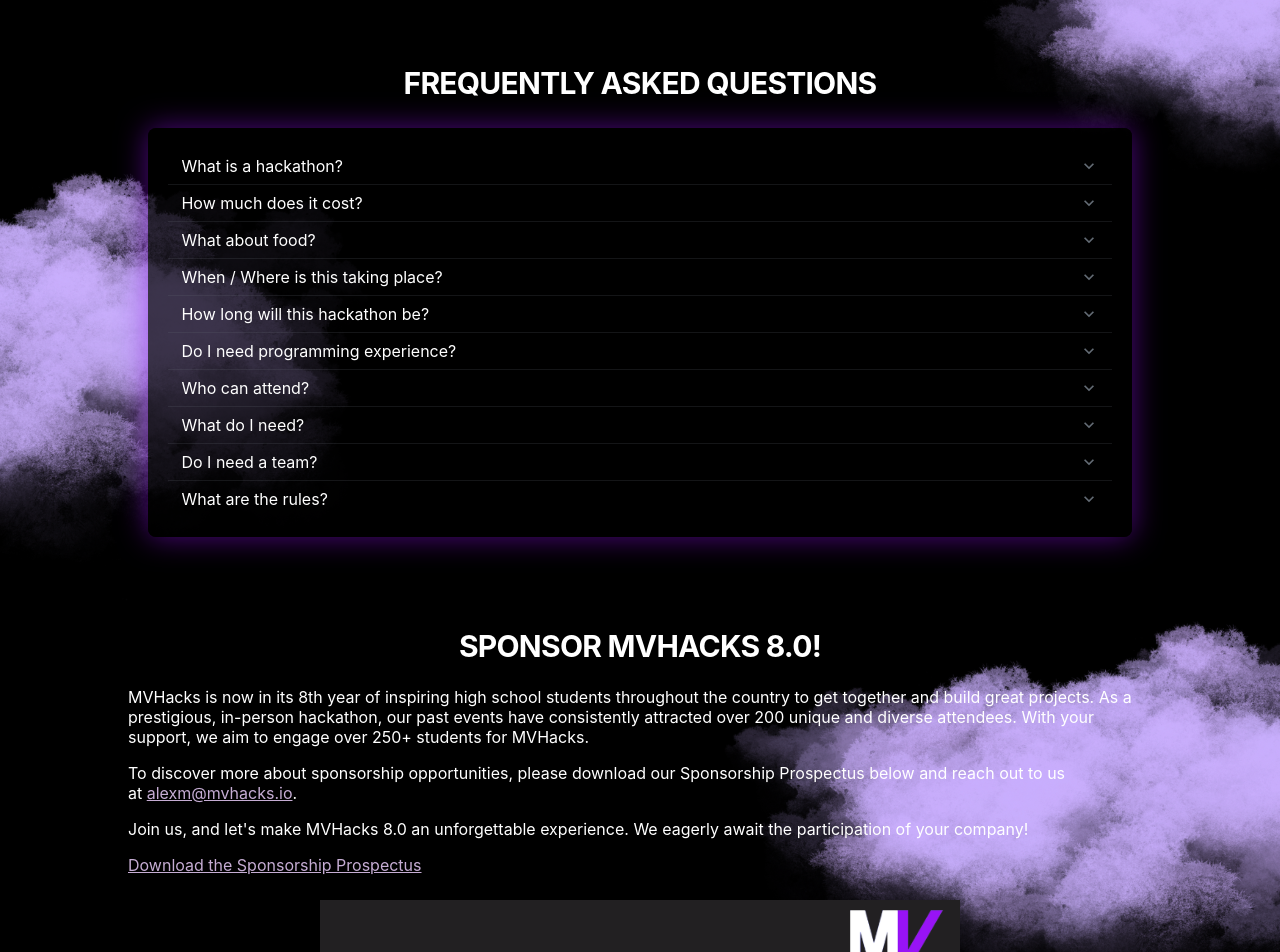
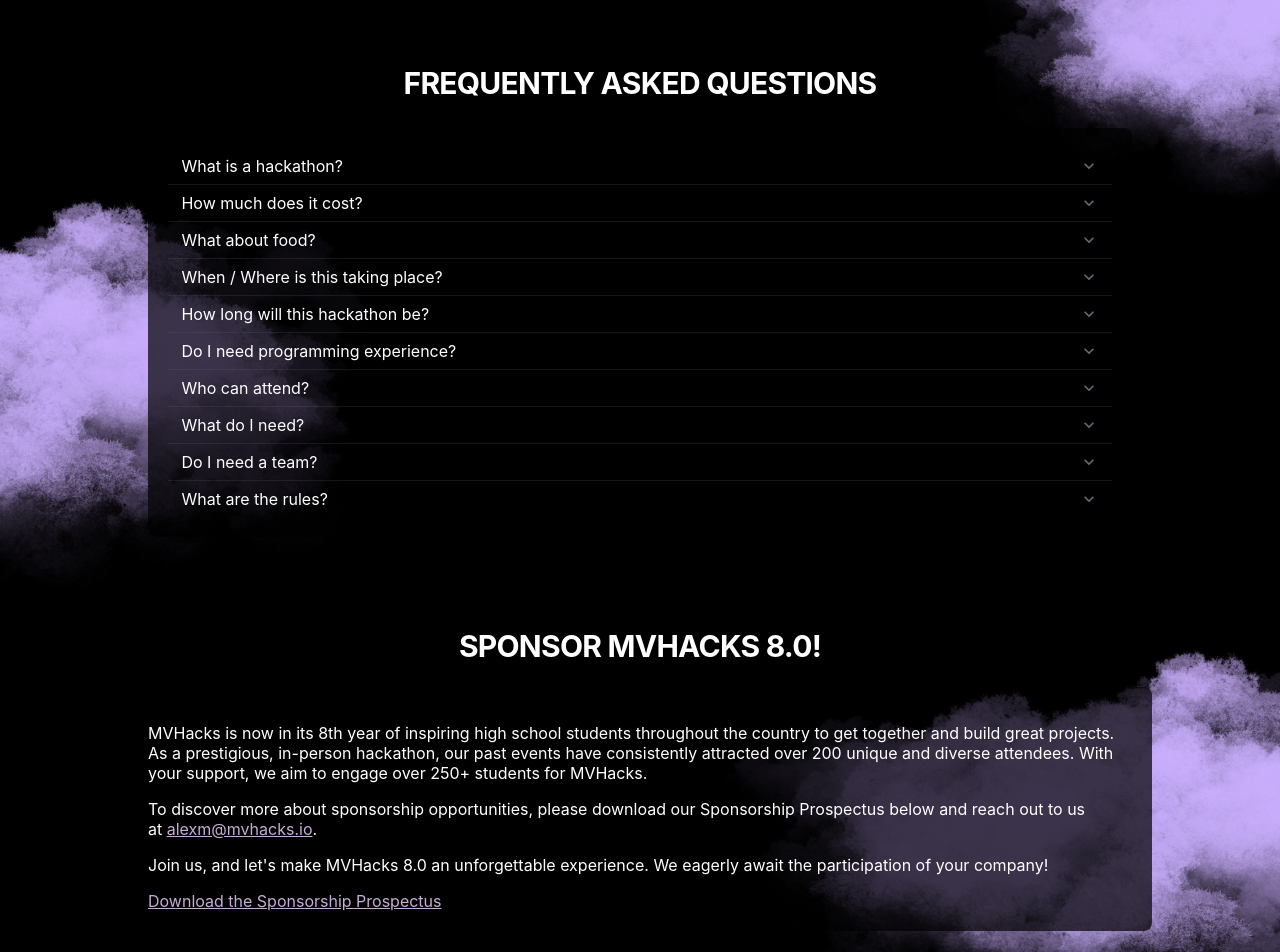
Before and after one commit to mvhacks/website-9.0, a React (Create React App) app: page / in a window 1280 px wide. Shown: the part 2880-3832 px from the top of the page. Built offline with nearby package versions, Linux system fonts and the light colour scheme.

Commit message:
fix background

```diff
--- a/src/components/Faqs.tsx
+++ b/src/components/Faqs.tsx
@@ -28,7 +28,6 @@
           marginRight: { xs: "3%", sm: "10%", md: "10%" },
           padding: "20px",
           borderRadius: "8px",
-          boxShadow: "0 0 30px rgba(130, 12, 215, 0.6)",
           "& .MuiAccordion-root": {
             backgroundColor: "transparent",
           },
--- a/src/components/Prospectus.tsx
+++ b/src/components/Prospectus.tsx
@@ -18,6 +18,12 @@
         >
           SPONSOR MVHACKS 8.0!
         </Typography>
+        <div style={{
+            backgroundColor: "rgba(0, 0, 0, 0.7)",
+            padding: "20px",
+            borderRadius: "8px",
+          }}
+        >
           <p>
             MVHacks is now in its 8th year of inspiring high school students
             throughout the country to get together and build great projects. As a
@@ -50,6 +56,8 @@
             Download the Sponsorship Prospectus
           </a>
         </div>
+
+      </div>
       <Box
         alignItems="center"
         textAlign="center"
```
Lines whose indentation alone changed are shown as unchanged.
